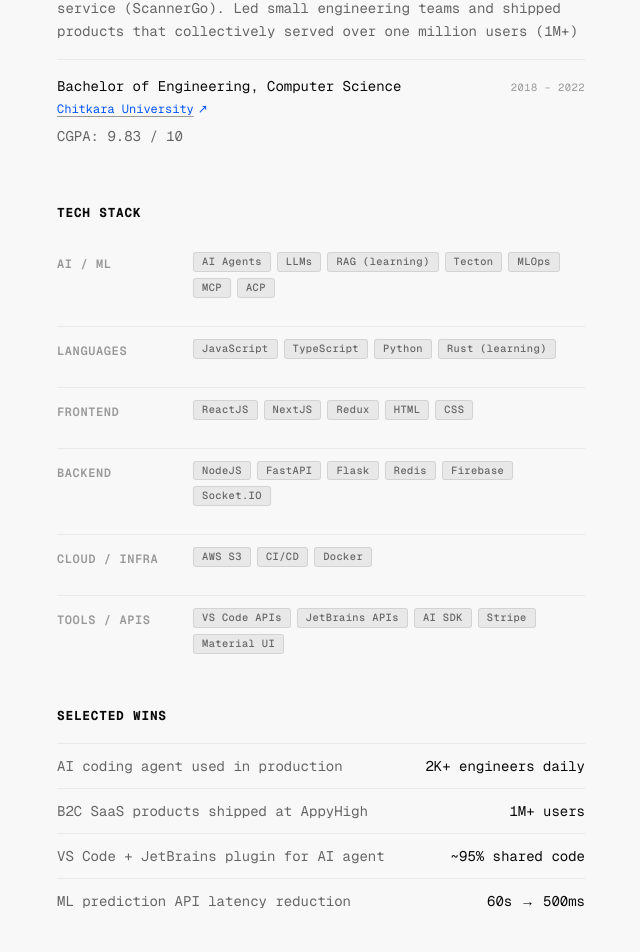
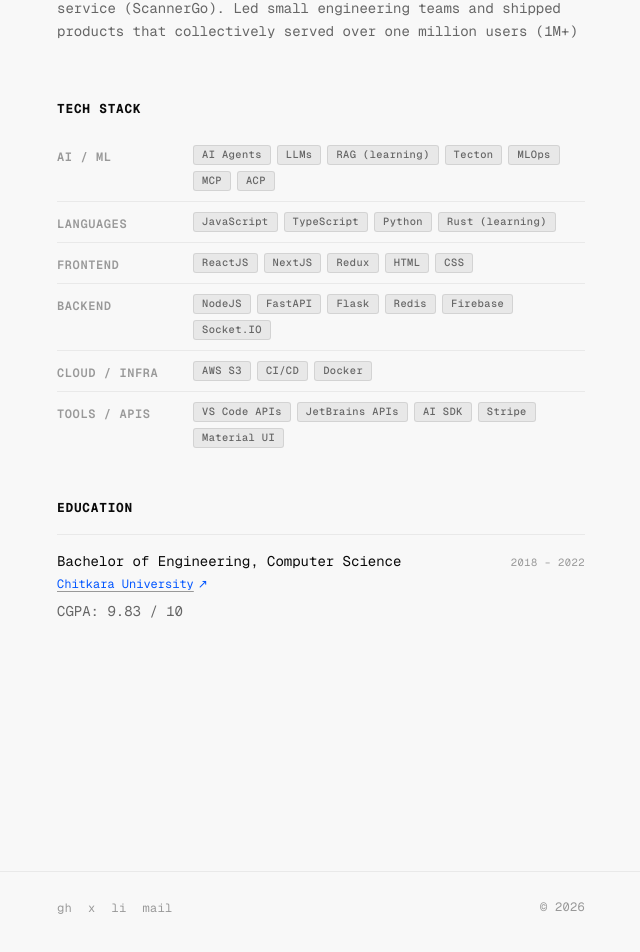
Before and after one commit to satvikchachra/satvik, a Next.js app: page /about in a window 1280 px wide. Shown: the part 871-1823 px from the top of the page, without its empty margins (319-959 px from the left). Built offline with nearby package versions, Linux system fonts and the light colour scheme.

Commit message:
improved home and about page

```diff
--- a/src/app/about/page.tsx
+++ b/src/app/about/page.tsx
@@ -35,7 +35,7 @@
   },
 ] as const;
 
-const TIMELINE = [
+const EXPERIENCE = [
   {
     year: "2025 – now",
     company: "Atlassian",
@@ -60,21 +60,18 @@
     description:
       "Built AI-powered photo editing and generation platform (PhotAI) and a cloud-based storage and document conversion service (ScannerGo). Led small engineering teams and shipped products that collectively served over one million users (1M+)",
   },
+] as const;
+
+const EDUCATION = [
   {
     year: "2018 – 2022",
-    company: "Chitkara University",
-    companyUrl: "https://www.chitkara.edu.in/",
-    role: "Bachelor of Engineering, Computer Science",
+    school: "Chitkara University",
+    schoolUrl: "https://www.chitkara.edu.in/",
+    degree: "Bachelor of Engineering, Computer Science",
     description: "CGPA: 9.83 / 10",
   },
 ] as const;
 
-const WINS = [
-  ["2K+ engineers daily", "AI coding agent used in production"],
-  ["1M+ users", "B2C SaaS products shipped at AppyHigh"],
-  ["~95% shared code", "VS Code + JetBrains plugin for AI agent"],
-  ["60s → 500ms", "ML prediction API latency reduction"],
-] as const;
 
 export default function AboutPage() {
   return (
@@ -99,11 +96,11 @@
         </div>
       </header>
 
-      {/* Timeline */}
-      <section aria-labelledby="timeline-heading" className="mb-10 animate-fade-in-up stagger-4">
+      {/* Experience */}
+      <section aria-labelledby="experience-heading" className="mb-10 animate-fade-in-up stagger-4">
         <p className="section-label mb-4">experience</p>
         <div>
-          {TIMELINE.map((item, i) => (
+          {EXPERIENCE.map((item, i) => (
             <div
               key={i}
               className="py-4"
@@ -142,9 +139,9 @@
       {/* Stack */}
       <section aria-labelledby="stack-heading" className="mb-10 animate-fade-in-up stagger-3">
         <p className="section-label mb-4">tech stack</p>
-        <div className="space-y-4">
+        <div className="space-y-0">
           {STACK.map(({ category, items }) => (
-            <div key={category} className="flex flex-col sm:flex-row sm:gap-6 py-3 border-t border-[var(--border-subtle)] first:border-t-0">
+            <div key={category} className="flex flex-col sm:flex-row sm:gap-6 py-2.5 border-t border-[var(--border-subtle)] first:border-t-0">
               <div
                 className="w-28 flex-shrink-0 text-xs font-semibold tracking-wider uppercase mb-2 sm:mb-0 pt-1"
                 style={{ color: "var(--text-subtle)" }}
@@ -166,30 +163,47 @@
         </div>
       </section>
 
-      {/* Wins */}
-      <section aria-labelledby="wins-heading" className="mb-10 animate-fade-in-up stagger-2">
-        <p className="section-label mb-4">selected wins</p>
+      {/* Education */}
+      <section aria-labelledby="education-heading" className="mb-10 animate-fade-in-up stagger-4">
+        <p className="section-label mb-4">education</p>
         <div>
-          {WINS.map(([metric, context]) => (
+          {EDUCATION.map((item, i) => (
             <div
-              key={metric}
-              className="flex items-baseline justify-between gap-6 py-3"
+              key={i}
+              className="py-4"
               style={{ borderTop: "1px solid var(--border-subtle)" }}
             >
-              <span className="text-sm" style={{ color: "var(--text-muted)" }}>
-                {context}
-              </span>
-              <span
-                className="text-sm flex-shrink-0"
-                style={{ color: "var(--text)" }}
-              >
-                {metric}
-              </span>
+              <div className="flex items-baseline justify-between gap-4 mb-1">
+                <span className="text-sm" style={{ color: "var(--text)" }}>
+                  {item.degree}
+                </span>
+                <time
+                  dateTime={item.year}
+                  className="mono-label flex-shrink-0"
+                >
+                  {item.year}
+                </time>
+              </div>
+              <p className="text-xs mb-2">
+                <a
+                  href={item.schoolUrl}
+                  target="_blank"
+                  rel="noopener noreferrer"
+                  className="blue-link inline-flex items-baseline gap-1"
+                >
+                  <span className="blue-link-text">{item.school}</span>
+                  <span className="text-xs no-underline" aria-hidden="true" style={{ textDecoration: "none" }}>↗</span>
+                </a>
+              </p>
+              <p className="text-sm leading-relaxed" style={{ color: "var(--text-muted)" }}>
+                {item.description}
+              </p>
             </div>
           ))}
         </div>
       </section>
 
+
     </div>
   );
 }
--- a/src/app/page.tsx
+++ b/src/app/page.tsx
@@ -1,6 +1,5 @@
 import type { Metadata } from "next";
 import Link from "next/link";
-import { getFeaturedProjects } from "@/lib/projects";
 import { getAllPosts, formatDate } from "@/lib/blog";
 import { siteConfig } from "@/lib/metadata";
 
@@ -9,24 +8,52 @@
   description: siteConfig.description,
 };
 
+const WINS = [
+  ["2K+ engineers daily", "Built AI coding agent"],
+  ["1 Million+ users", "B2C SaaS products shipped at AppyHigh"],
+  ["~95% shared code", "VS Code + JetBrains plugin for AI Coding Agent"],
+  ["60s → 500ms", "ML prediction API latency reduction"],
+] as const;
+
+const EXPERIENCE = [
+  {
+    year: "2025 – now",
+    company: "Atlassian",
+    companyUrl: "https://www.atlassian.com/",
+    role: "SDE 2 — AI Foundations",
+    description:
+      "Building AI coding agents, developer tooling infrastructure, and intelligent systems used by over two thousand engineers daily (2K+). Led end-to-end development of an AI-native editor and chat experience across VS Code and JetBrains with ~95% shared code.",
+  },
+  {
+    year: "2024 – 2025",
+    company: "Atlassian",
+    companyUrl: "https://www.atlassian.com/",
+    role: "SDE 1 — Dev Infra",
+    description:
+      "Worked on ML-powered predictive test selection for CI/CD pipelines. Drove ~99% improvement in p95 prediction API latency (60s → 500ms) through Tecton feature store integration and Redis caching alongside FastAPI migration.",
+  },
+  {
+    year: "2022 – 2023",
+    company: "AppyHigh",
+    companyUrl: "https://www.appyhigh.com/",
+    role: "SDE 1 — Full Stack",
+    description:
+      "Built AI-powered photo editing and generation platform (PhotAI) and a cloud-based storage and document conversion service (ScannerGo). Led small engineering teams and shipped products that collectively served over one million users (1M+)",
+  },
+] as const;
+
+
 export default function HomePage() {
-  const projects = getFeaturedProjects();
   const posts = getAllPosts().slice(0, 3);
 
   return (
-    <>
-      {/* Full-viewport centered layout */}
-      <div className="relative min-h-screen flex flex-col items-center justify-center px-6">
+    <div className="max-w-xl mx-auto px-6 pt-28 pb-24 relative">
       {/* Ambient glow */}
       <div className="ambient-glow" aria-hidden="true" />
 
-        <div
-          className="relative z-10 w-full"
-          style={{ maxWidth: "340px" }}
-        >
-          {/* ── Header ── */}
+      {/* Header */}
       <header
-            className="mb-14 animate-fade-in-up stagger-0"
+        className="mb-10 animate-fade-in-up stagger-0"
         aria-labelledby="hero-heading"
       >
         <h1
@@ -37,72 +64,98 @@
           satvik chachra
         </h1>
         <p className="text-sm" style={{ color: "var(--text-muted)" }}>
-              builds ai systems &amp; developer tooling
+          builds ai coding agents, full stack software products &amp; infra
         </p>
       </header>
 
-          {/* ── Recent projects ── */}
-          {projects.length > 0 && (
-            <section
-              aria-labelledby="projects-heading"
-              className="mt-14 animate-fade-in-up stagger-5"
-            >
-              <p className="section-label mb-4">selected work</p>
+      {/* Wins */}
+      <section aria-labelledby="wins-heading" className="mb-10 animate-fade-in-up stagger-2">
+        <p className="section-label mb-4">selected wins</p>
         <div>
-                {projects.slice(0, 3).map((project) => (
+          {WINS.map(([metric, context]) => (
             <div
-                    key={project.slug}
-                    className="flex items-center justify-between py-3"
+              key={metric}
+              className="flex items-baseline justify-between gap-6 py-3"
               style={{ borderTop: "1px solid var(--border-subtle)" }}
             >
+              <span className="text-sm" style={{ color: "var(--text-muted)" }}>
+                {context}
+              </span>
               <span
-                      className="text-sm"
-                      style={{ color: "var(--text-muted)" }}
+                className="text-sm flex-shrink-0"
+                style={{ color: "var(--text)" }}
               >
-                      {project.title}
+                {metric}
               </span>
-                    <div className="flex items-center gap-3 flex-shrink-0">
-                      {project.githubUrl && (
-                        <a
-                          href={project.githubUrl}
-                          target="_blank"
-                          rel="noopener noreferrer"
-                          aria-label={`${project.title} on GitHub`}
-                          className="text-xs link-subtle"
-                        >
-                          gh ↗
-                        </a>
-                      )}
-                      {project.liveUrl && (
-                        <a
-                          href={project.liveUrl}
-                          target="_blank"
-                          rel="noopener noreferrer"
-                          aria-label={`${project.title} live demo`}
-                          className="text-xs link-subtle"
-                        >
-                          live ↗
-                        </a>
-                      )}
-                    </div>
             </div>
           ))}
         </div>
+      </section>
+
+      {/* Experience */}
+      <section aria-labelledby="experience-heading" className="mb-10 animate-fade-in-up stagger-4">
+        <p className="section-label mb-4">experience</p>
+        <div>
+          {EXPERIENCE.map((item, i) => (
+            <div
+              key={i}
+              className="py-4"
+              style={{ borderTop: "1px solid var(--border-subtle)" }}
+            >
+              <div className="flex items-baseline justify-between gap-4 mb-1">
+                <span className="text-sm" style={{ color: "var(--text)" }}>
+                  {item.role}
+                </span>
+                <time
+                  dateTime={item.year}
+                  className="mono-label flex-shrink-0"
+                >
+                  {item.year}
+                </time>
+              </div>
+              <p className="text-xs mb-2">
+                <a
+                  href={item.companyUrl}
+                  target="_blank"
+                  rel="noopener noreferrer"
+                  className="blue-link inline-flex items-baseline gap-1"
+                >
+                  <span className="blue-link-text">{item.company}</span>
+                  <span className="text-xs no-underline" aria-hidden="true" style={{ textDecoration: "none" }}>↗</span>
+                </a>
+              </p>
+              <p className="text-sm leading-relaxed" style={{ color: "var(--text-muted)" }}>
+                {item.description}
+              </p>
+            </div>
+          ))}
+        </div>
+      </section>
+
+
+      {/* Selected Work */}
+      <section
+        aria-labelledby="projects-heading"
+        className="mb-10 animate-fade-in-up stagger-5"
+      >
+        <p className="section-label mb-4">selected work</p>
+        <div className="py-4" style={{ borderTop: "1px solid var(--border-subtle)" }}>
           <Link
             href="/projects"
             id="view-all-projects"
-                className="text-xs mt-3 inline-block link-subtle"
+            className="blue-link inline-flex items-baseline gap-1 text-sm font-medium"
           >
-                all projects →
+            <span className="blue-link-text">View all projects</span>
+            <span className="text-xs no-underline" aria-hidden="true" style={{ textDecoration: "none" }}>↗</span>
           </Link>
+        </div>
       </section>
-          )}
 
-          {/* ── Recent writing ── */}
+      {/* Recent Writing */}
       {posts.length > 0 && (
         <section
           aria-labelledby="blog-heading"
-              className="mt-10 animate-fade-in-up stagger-6"
+          className="mb-10 animate-fade-in-up stagger-6"
         >
           <p className="section-label mb-4">recent writing</p>
           <div>
@@ -126,17 +179,17 @@
               </Link>
             ))}
           </div>
+          <div className="pt-3">
             <Link
               href="/blog"
               id="view-all-posts"
-                className="text-xs mt-3 inline-block link-subtle"
+              className="text-xs inline-block link-subtle"
             >
               all posts →
             </Link>
+          </div>
         </section>
       )}
     </div>
-      </div>
-    </>
   );
 }
```
Lines whose indentation alone changed are shown as unchanged.
